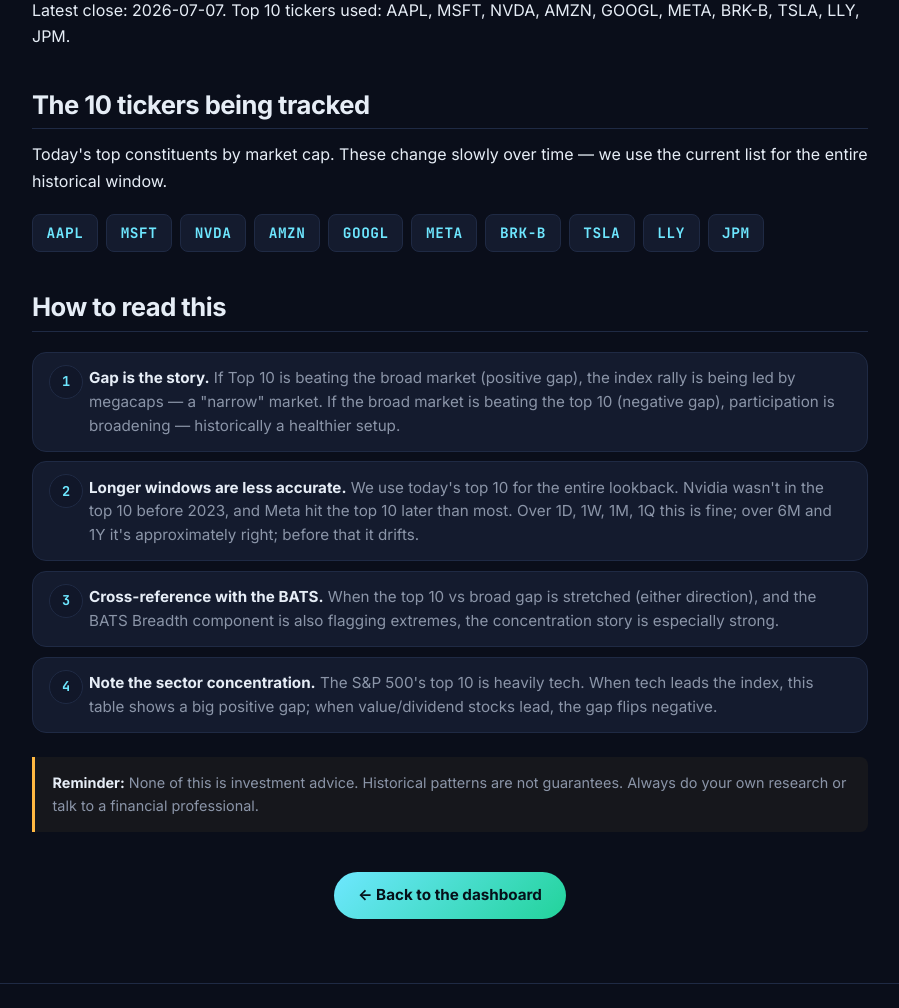
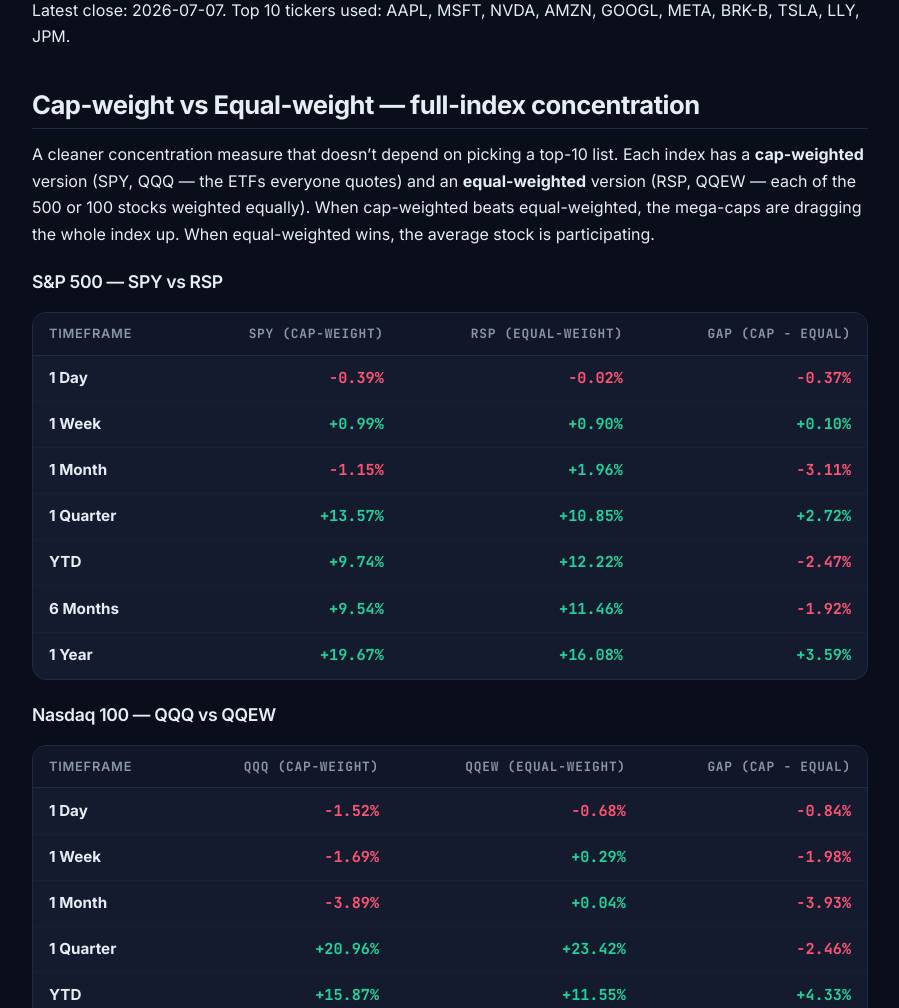
Before and after one commit to Deluxejob/BATS-CO, a plain HTML site: page concentration.html in a window 1280 px wide. Shown: the part 1484-2492 px from the top of the page, without its empty margins (190-1089 px from the left). Drawn offline with Linux system fonts and the light colour scheme.

Commit message:
Concentration: add cap-weight vs equal-weight full-index measure
New section on concentration.html below the top-10 table showing SPY vs
RSP (S&P 500) and QQQ vs QQEW (Nasdaq 100) across the same timeframes
(1D/1W/1M/1Q/YTD/6M/1Y). Positive gap = mega-caps pulling the index,
negative gap = broad market participating.

This is a purer concentration measure than the top-10 table because it
doesn't depend on picking a "top 10" list — it uses the full 500/100
constituents via the equal-weight ETF. The current 1Y Nasdaq gap of
+13.5% is a great example of extreme mega-cap concentration in view.

Uses the existing CONC_WINDOWS + returnOver() helpers so it stays in
sync with the top-10 table's timeframe definitions.

```diff
--- a/app.js
+++ b/app.js
@@ -1499,6 +1499,79 @@
   `;
 }
 
+// Cap-weighted vs Equal-weighted — a full-index concentration measure
+// that doesn't depend on the top-10 list. SPY vs RSP for S&P 500,
+// QQQ vs QQEW for Nasdaq 100. Renders two stacked tables on the
+// concentration page.
+async function renderCapVsEqual() {
+  const spTable = document.getElementById('capEqualSpTable');
+  const ndxTable = document.getElementById('capEqualNdxTable');
+  const meta = document.getElementById('capEqualMeta');
+  if (!spTable && !ndxTable) return;
+
+  const [spyText, rspText, qqqText, qqewText] = await Promise.all([
+    fetchCSVText(APP_DATA_BASE + 'spy.csv'),
+    fetchCSVText(APP_DATA_BASE + 'rsp.csv'),
+    fetchCSVText(APP_DATA_BASE + 'qqq.csv'),
+    fetchCSVText(APP_DATA_BASE + 'qqew.csv'),
+  ]);
+  const spy  = parseDateCloseLive(spyText);
+  const rsp  = parseDateCloseLive(rspText);
+  const qqq  = parseDateCloseLive(qqqText);
+  const qqew = parseDateCloseLive(qqewText);
+
+  const latestDate = [spy, rsp, qqq, qqew]
+    .map(s => s[s.length - 1]?.date)
+    .filter(Boolean)
+    .sort()[0]; // earliest of the latest → the join date
+  if (meta) meta.textContent = `Latest close: ${latestDate}. Positive gap = cap-weight beating equal-weight = mega-caps pulling the index.`;
+
+  function fmt(x, digits = 2) {
+    if (x == null) return '<span class="text-dim">—</span>';
+    const s = x.toFixed(digits) + '%';
+    return x > 0 ? '+' + s : s;
+  }
+  function cls(x) {
+    if (x == null) return '';
+    if (x > 0) return 'pos';
+    if (x < 0) return 'neg';
+    return '';
+  }
+
+  function renderPair(table, capSeries, eqSeries, capLabel, eqLabel) {
+    if (!table) return;
+    const rows = CONC_WINDOWS.map(window => {
+      const capRet = returnOver(capSeries, window);
+      const eqRet  = returnOver(eqSeries,  window);
+      const gap = (capRet != null && eqRet != null) ? capRet - eqRet : null;
+      return { label: window.label, capRet, eqRet, gap };
+    });
+    table.innerHTML = `
+      <thead>
+        <tr>
+          <th>Timeframe</th>
+          <th class="num">${capLabel} (cap-weight)</th>
+          <th class="num">${eqLabel} (equal-weight)</th>
+          <th class="num">Gap (Cap − Equal)</th>
+        </tr>
+      </thead>
+      <tbody>
+        ${rows.map(r => `
+          <tr>
+            <td><strong>${r.label}</strong></td>
+            <td class="num ${cls(r.capRet)}">${fmt(r.capRet)}</td>
+            <td class="num ${cls(r.eqRet)}">${fmt(r.eqRet)}</td>
+            <td class="num ${cls(r.gap)}"><strong>${fmt(r.gap)}</strong></td>
+          </tr>
+        `).join('')}
+      </tbody>
+    `;
+  }
+
+  renderPair(spTable,  spy, rsp,  'SPY', 'RSP');
+  renderPair(ndxTable, qqq, qqew, 'QQQ', 'QQEW');
+}
+
 document.addEventListener('DOMContentLoaded', () => {
   init();
   renderConcentration().catch(err => {
@@ -1506,4 +1579,9 @@
     const meta = document.getElementById('concentrationMeta');
     if (meta) meta.textContent = 'Could not load concentration data.';
   });
+  renderCapVsEqual().catch(err => {
+    console.warn('Cap-vs-equal render failed:', err);
+    const meta = document.getElementById('capEqualMeta');
+    if (meta) meta.textContent = 'Could not load cap-vs-equal data.';
+  });
 });
--- a/concentration.html
+++ b/concentration.html
@@ -88,6 +88,35 @@
       <p class="backtest-meta" id="concentrationMeta">Loading&hellip;</p>
     </section>
 
+    <section id="cap-vs-equal">
+      <div class="section-head">
+        <h2>Cap-weight vs Equal-weight &mdash; full-index concentration</h2>
+        <p>
+          A cleaner concentration measure that doesn&rsquo;t depend on picking a
+          top-10 list. Each index has a <strong>cap-weighted</strong> version
+          (SPY, QQQ &mdash; the ETFs everyone quotes) and an <strong>equal-weighted</strong>
+          version (RSP, QQEW &mdash; each of the 500 or 100 stocks weighted equally).
+          When cap-weighted beats equal-weighted, the mega-caps are dragging the whole
+          index up. When equal-weighted wins, the average stock is participating.
+        </p>
+      </div>
+
+      <div class="section-head" style="margin-top:1.5rem">
+        <h3>S&amp;P 500 &mdash; SPY vs RSP</h3>
+      </div>
+      <div class="backtest-table-wrap">
+        <table id="capEqualSpTable" class="backtest-table"></table>
+      </div>
+
+      <div class="section-head" style="margin-top:1.5rem">
+        <h3>Nasdaq 100 &mdash; QQQ vs QQEW</h3>
+      </div>
+      <div class="backtest-table-wrap">
+        <table id="capEqualNdxTable" class="backtest-table"></table>
+      </div>
+      <p class="backtest-meta" id="capEqualMeta">Loading&hellip;</p>
+    </section>
+
     <section id="tickers">
       <div class="section-head">
         <h2>The 10 tickers being tracked</h2>
```
